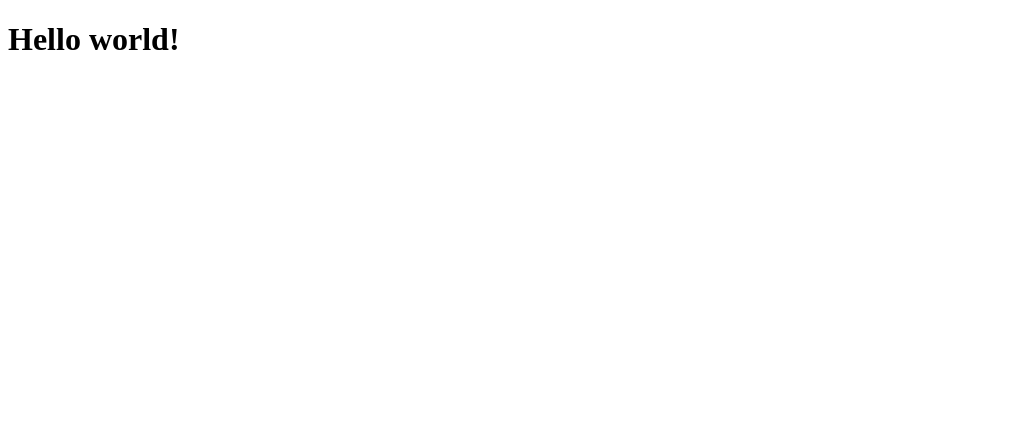
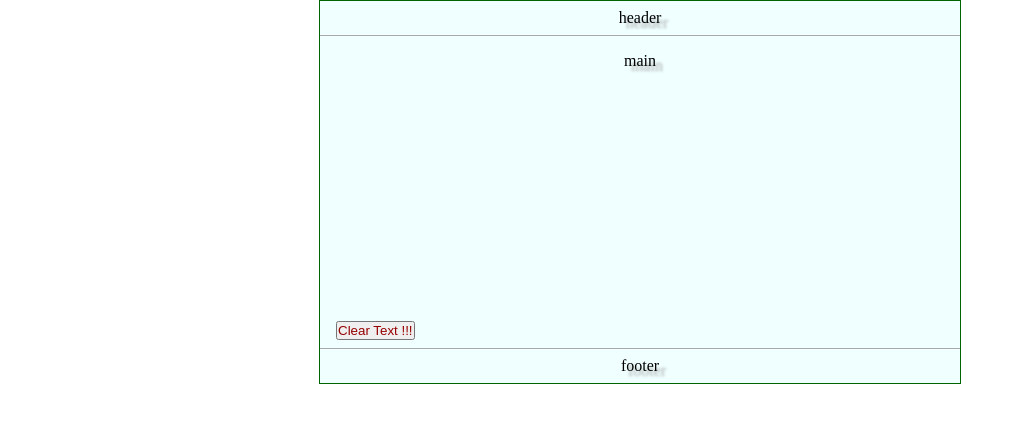
Before and after one commit to maximberdyshev/web_template, a React app: page / in a window 1280 px wide. Shown: the top 422 px of the page, without its empty margins (0-1016 px from the left). Built offline with nearby package versions, Linux system fonts and the light colour scheme.

Commit message:
dummy example

```diff
--- a/src/App.tsx
+++ b/src/App.tsx
@@ -1,7 +1,14 @@
+import { Footer } from './components/footer/Footer'
+import { Header } from './components/header/Header'
+import { Main } from './components/main/Main'
+import './styles/app.scss'
+
 export const App = () => {
   return (
-    <div>
-      <h1>Hello world!</h1>
+    <div className='app'>
+      <Header />
+      <Main />
+      <Footer />
     </div>
   )
 }
--- /dev/null
+++ b/src/components/footer/Footer.tsx
@@ -0,0 +1,10 @@
+import { observer } from 'mobx-react-lite'
+import AppStore from '../../stores/AppStore'
+
+export const Footer = observer(() => {
+  return (
+    <div className='footer'>
+      {AppStore.footerText}
+    </div>
+  )
+})
--- /dev/null
+++ b/src/components/header/Header.tsx
@@ -0,0 +1,10 @@
+import { observer } from 'mobx-react-lite'
+import AppStore from '../../stores/AppStore'
+
+export const Header = observer(() => {
+  return (
+    <div className='header'>
+      {AppStore.headerText}
+    </div>
+  )
+})
--- /dev/null
+++ b/src/components/main/Main.tsx
@@ -0,0 +1,16 @@
+import { observer } from 'mobx-react-lite'
+import AppStore from '../../stores/AppStore'
+
+export const Main = observer(() => {
+  return (
+    <div className='main'>
+      <p>{AppStore.mainText}</p>
+      <button
+        className='mainBtn'
+        onClick={() => AppStore.clearText()}
+      >
+        Clear Text !!!
+      </button>
+    </div>
+  )
+})
--- /dev/null
+++ b/src/stores/AppStore.ts
@@ -0,0 +1,24 @@
+import { action, makeObservable, observable } from 'mobx'
+
+class AppStore {
+  headerText: string = 'header'
+  mainText: string = 'main'
+  footerText: string = 'footer'
+
+  constructor() {
+    makeObservable(this, {
+      headerText: observable,
+      mainText: observable,
+      footerText: observable,
+      clearText: action
+    })
+  }
+
+  clearText (): void {
+    this.headerText = 'text cleared!'
+    this.mainText = 'text cleared!'
+    this.footerText = 'text cleared!'
+  }
+}
+
+export default new AppStore()
--- /dev/null
+++ b/src/styles/app.scss
@@ -0,0 +1,42 @@
+* {
+  margin: 0;
+  padding: 0;
+}
+
+.app {
+  max-width: 50vw;
+  margin: auto;
+  display: flex;
+  flex-direction: column;
+  background-color: azure;
+  border: .5px solid darkgreen;
+  text-shadow: 7px 5px 3px darkgray;
+}
+
+.header {
+  padding: .5rem;
+  border-bottom: .5px solid darkgray;
+  text-align: center;
+}
+
+.main {
+  position: relative;
+  min-height: 35vh;
+  padding: 1rem;
+  display: flex;
+  flex-direction: column;
+  text-align: center;
+
+  &Btn {
+    position: absolute;
+    bottom: 0;
+    margin-bottom: .5rem;
+    max-width: 10rem;
+    color: rgb(150, 0, 0);
+  }
+}
+
+.footer {  padding: .5rem;
+  border-top: .5px solid darkgray;
+  text-align: center;
+}
```
